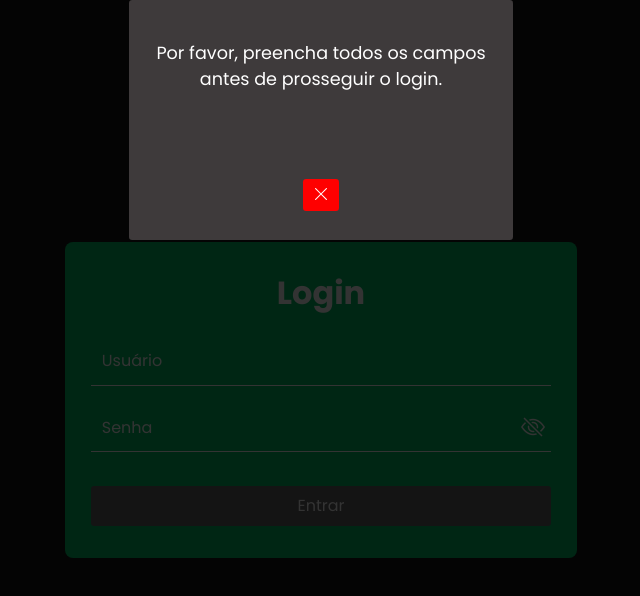
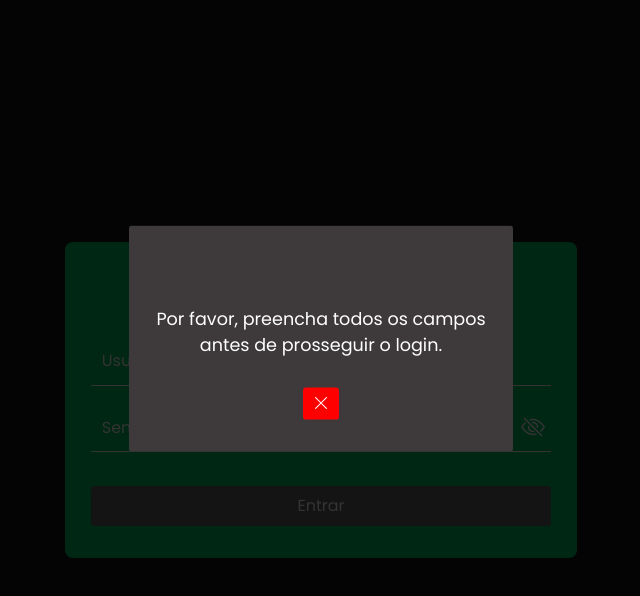
Before and after one commit to GabrielLS88/AgendaConnect, a React (Vite) app: page / in a window 1280 px wide. Both pictures are taken after a click on the button "Entrar". Shown: the top 596 px of the page, without its empty margins (319-959 px from the left). Built offline with nearby package versions, Linux system fonts and the light colour scheme.

Commit message:
Upgrade page home

```diff
--- a/src/Componentes/Alerta/Alerta.css
+++ b/src/Componentes/Alerta/Alerta.css
@@ -11,7 +11,7 @@
 
 .blocoAlerta {
     width: 30%;
-    height: 30%;
+    height: auto;
     background-color: #3E3A3B;
     position: fixed;
     top: 0;
@@ -31,7 +31,7 @@
         transform: translateY(-100%);
     }
     100% {
-        transform: translateY(0%);
+        transform: translateY(100%);
     }
 }
 
@@ -75,6 +75,6 @@
 @media (max-width: 900px) {
     .blocoAlerta {
         width: 80%;
-        height: 30%;
+        height: auto;
     }
   }
--- a/src/Componentes/Blocos/Blocos.jsx
+++ b/src/Componentes/Blocos/Blocos.jsx
@@ -110,7 +110,7 @@ const Blocos = () => {
       console.log(`Response text: ${result}`);
 
       if (response.ok) {
-        setMensagemAlerta('Lead excluído com sucesso.');
+        setMensagemAlerta('Agendamento excluído com sucesso.');
         // Atualize a lista após a exclusão
         fetchData(mesSelecionado);
       } else {
@@ -119,7 +119,7 @@ const Blocos = () => {
 
       setExibirAlerta(true);
     } catch (error) {
-      console.error(`Erro ao excluir lead: ${error.message}`);
+      console.error(`Erro ao excluir Agendamento: ${error.message}`);
       setMensagemAlerta(error.message);
       setExibirAlerta(true);
     }
--- a/src/Componentes/PaperAtualizarStatus/PaperAtualizarStatus.css
+++ b/src/Componentes/PaperAtualizarStatus/PaperAtualizarStatus.css
@@ -24,10 +24,10 @@
     justify-content: center;
     text-align: center;
     flex-direction: column;
-    animation: alertaDescendo 1s forwards;
+    animation: paperDescendo 1s forwards;
 }
 
-@keyframes alertaDescendo {
+@keyframes paperDescendo {
     0% {
         transform: translateY(-100%);
     }
```
